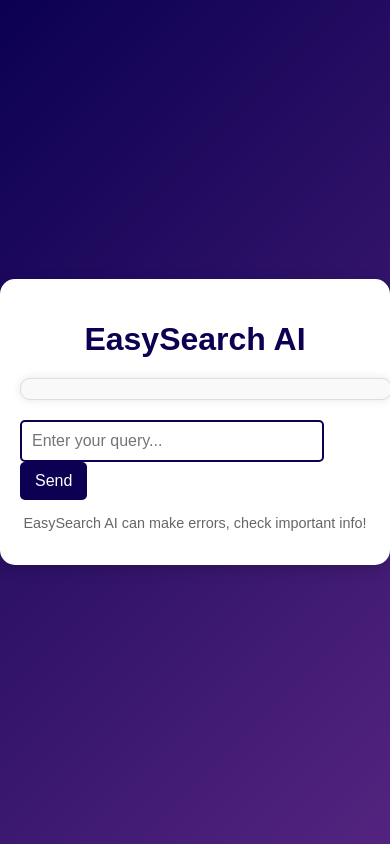
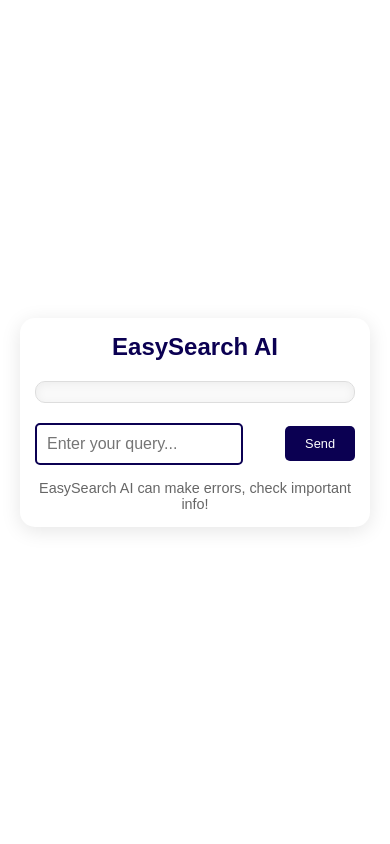
Before and after one commit to ongwaebrowser/ongaiwebservice, a Flask app: page / in a window 390 px wide. Run offline with Flask 3, Linux system fonts and the light colour scheme.

Commit message:
Update index.html

```diff
--- a/templates/index.html
+++ b/templates/index.html
@@ -3,42 +3,43 @@
 <head>
     <meta charset="UTF-8">
     <meta name="viewport" content="width=device-width, initial-scale=1.0">
-    <title>Easysearch AI</title>
-    <link rel="stylesheet" href="/static/styles.css">
+    <title>EasySearch Ai - Official</title>
     <style>
-        /* Body and layout */
+        /* Global reset */
+        * {
+            margin: 0;
+            padding: 0;
+            box-sizing: border-box;
+        }
+
         body {
             font-family: Arial, sans-serif;
-            background: linear-gradient(135deg, #0B0052 0%, #53247F 100%);
-            margin: 0;
-            padding: 0;
+            background-color: #fff;
             display: flex;
             justify-content: center;
             align-items: center;
             height: 100vh;
-            color: #fff;
+            padding: 20px;
         }
 
-        /* Container for the whole chat box */
+        /* Main container styling */
         .container {
             width: 100%;
-            max-width: 500px;
-            background-color: #fff;
+            max-width: 600px;
+            background-color: #ffffff;
             padding: 20px;
             border-radius: 15px;
-            box-shadow: 0 4px 15px rgba(0, 0, 0, 0.2);
-            color: #000;
+            box-shadow: 0 4px 20px rgba(0, 0, 0, 0.1);
         }
 
-        /* Header for the application title */
         h1 {
             text-align: center;
-            font-size: 2em;
+            font-size: 2.2em;
             margin-bottom: 20px;
             color: #0B0052;
         }
 
-        /* Chat box area */
+        /* Chat box */
         #chat-box {
             max-height: 400px;
             overflow-y: auto;
@@ -47,6 +48,7 @@
             border: 1px solid #ddd;
             border-radius: 10px;
             background-color: #f9f9f9;
+            box-shadow: inset 0 2px 10px rgba(0, 0, 0, 0.05);
         }
 
         /* Chat bubbles */
@@ -58,22 +60,29 @@
             word-wrap: break-word;
         }
 
-        /* User message bubble */
+        /* User message */
         .user-query {
             background-color: #0B0052;
             color: #fff;
             align-self: flex-start;
         }
 
-        /* Bot response bubble */
+        /* Bot response */
         .bot-response {
             background-color: #e0e0e0;
             align-self: flex-end;
         }
 
-        /* Input field and button styling */
+        /* Input section */
+        .input-section {
+            display: flex;
+            justify-content: space-between;
+            align-items: center;
+        }
+
+        /* Query input field */
         #query {
-            width: 80%;
+            width: 75%;
             padding: 10px;
             border: 2px solid #0B0052;
             border-radius: 5px;
@@ -84,11 +93,12 @@
         button {
             background-color: #0B0052;
             color: white;
-            padding: 10px 15px;
+            padding: 10px 20px;
             border: none;
             border-radius: 5px;
             cursor: pointer;
             font-size: 1em;
+            margin-left: 10px;
         }
 
         button:hover {
@@ -101,6 +111,43 @@
             color: #666;
             text-align: center;
             margin-top: 15px;
+        }
+
+        /* Responsive design */
+        @media (max-width: 768px) {
+            .container {
+                padding: 15px;
+            }
+
+            h1 {
+                font-size: 1.8em;
+            }
+
+            #query {
+                width: 70%;
+            }
+
+            button {
+                font-size: 0.9em;
+            }
+        }
+
+        @media (max-width: 480px) {
+            h1 {
+                font-size: 1.5em;
+            }
+
+            #query {
+                width: 65%;
+            }
+
+            button {
+                font-size: 0.8em;
+            }
+
+            #chat-box {
+                max-height: 300px;
+            }
         }
     </style>
     <script>
@@ -130,7 +177,7 @@
     <div class="container">
         <h1>EasySearch AI</h1>
         <div id="chat-box"></div>
-        <div>
+        <div class="input-section">
             <input type="text" id="query" placeholder="Enter your query...">
             <button onclick="sendQuery()">Send</button>
         </div>
```
